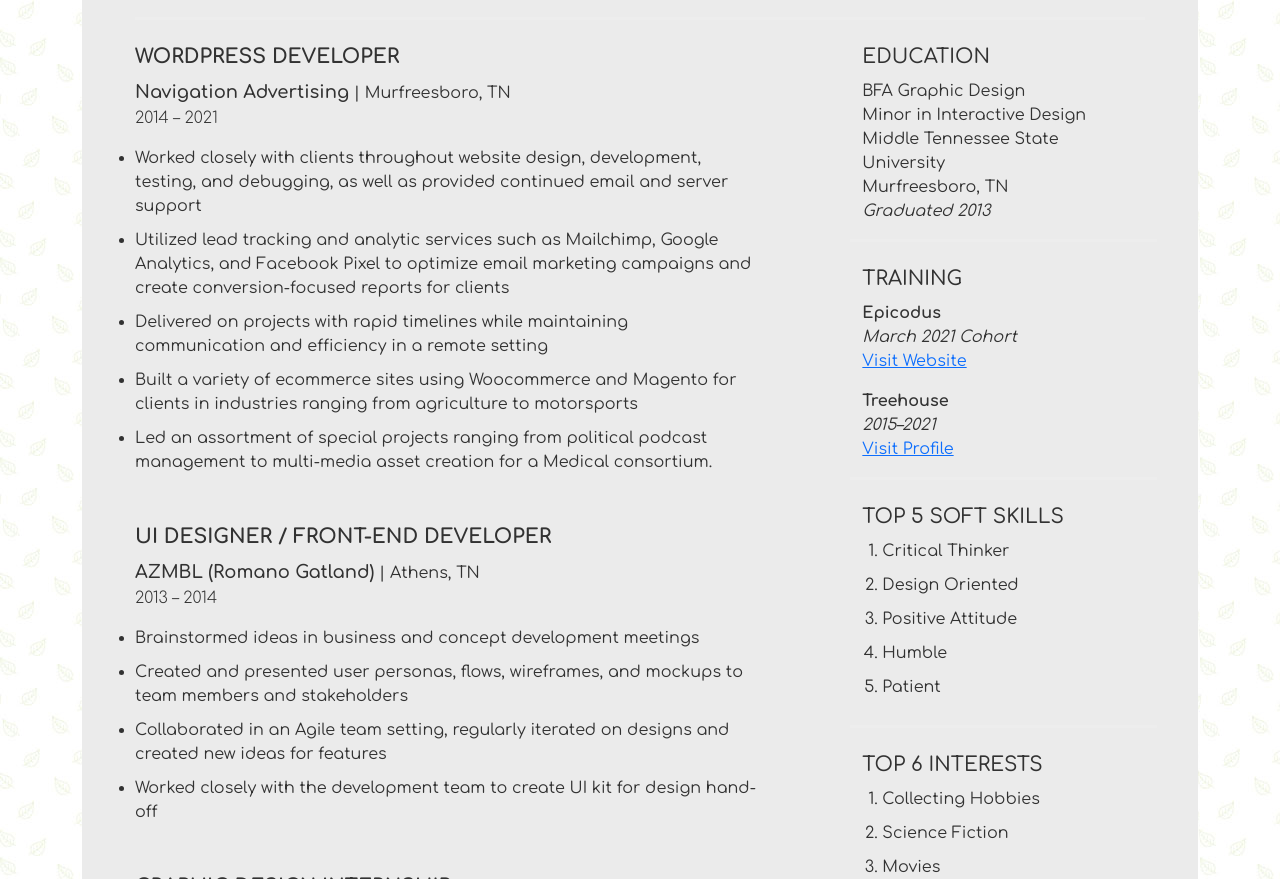
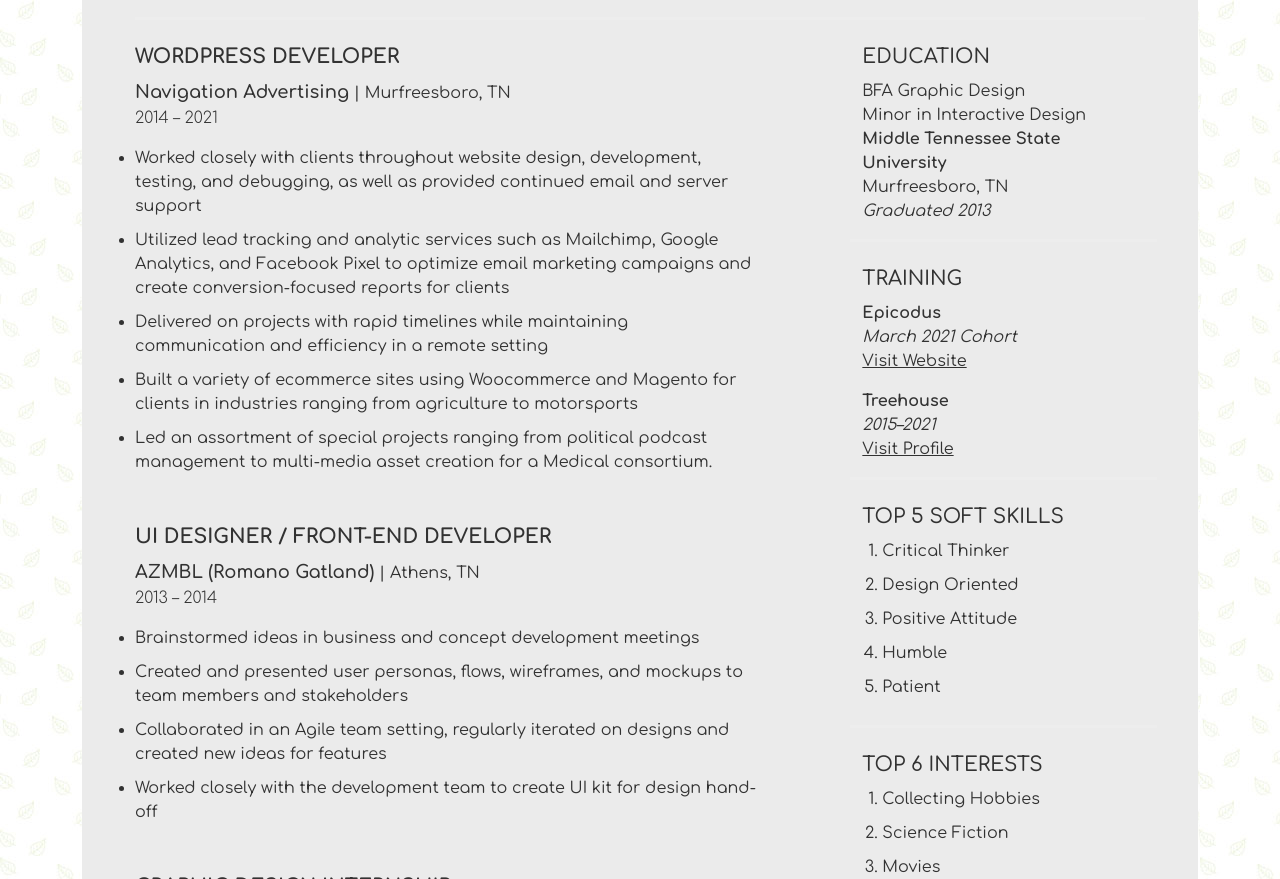
Before and after one commit to basicjohn/portfolio, a plain HTML site: page index.html in a window 1280 px wide. Shown: the part 1560-2439 px from the top of the page. Drawn offline with Linux system fonts and the light colour scheme.

```diff
--- a/css/styles.css
+++ b/css/styles.css
@@ -21,6 +21,14 @@ h1, h2, h3, h5 {
 
 h5 {
   margin-bottom: 10px;
+}
+
+a {
+  color:#323232;
+}
+
+a:hover {
+  color:#000;
 }
 
 /* Jumbotron Styles */
--- a/index.html
+++ b/index.html
@@ -155,7 +155,7 @@
             <h5>Education</h5>
             <p>BFA Graphic Design<br />
             Minor in Interactive Design<br />
-            Middle Tennessee State University<br />
+            <strong>Middle Tennessee State University</strong><br />
             Murfreesboro, TN<br />
             <em>Graduated 2013</em></p>
           </div>
```
Also changed, not shown: 1 other file.
